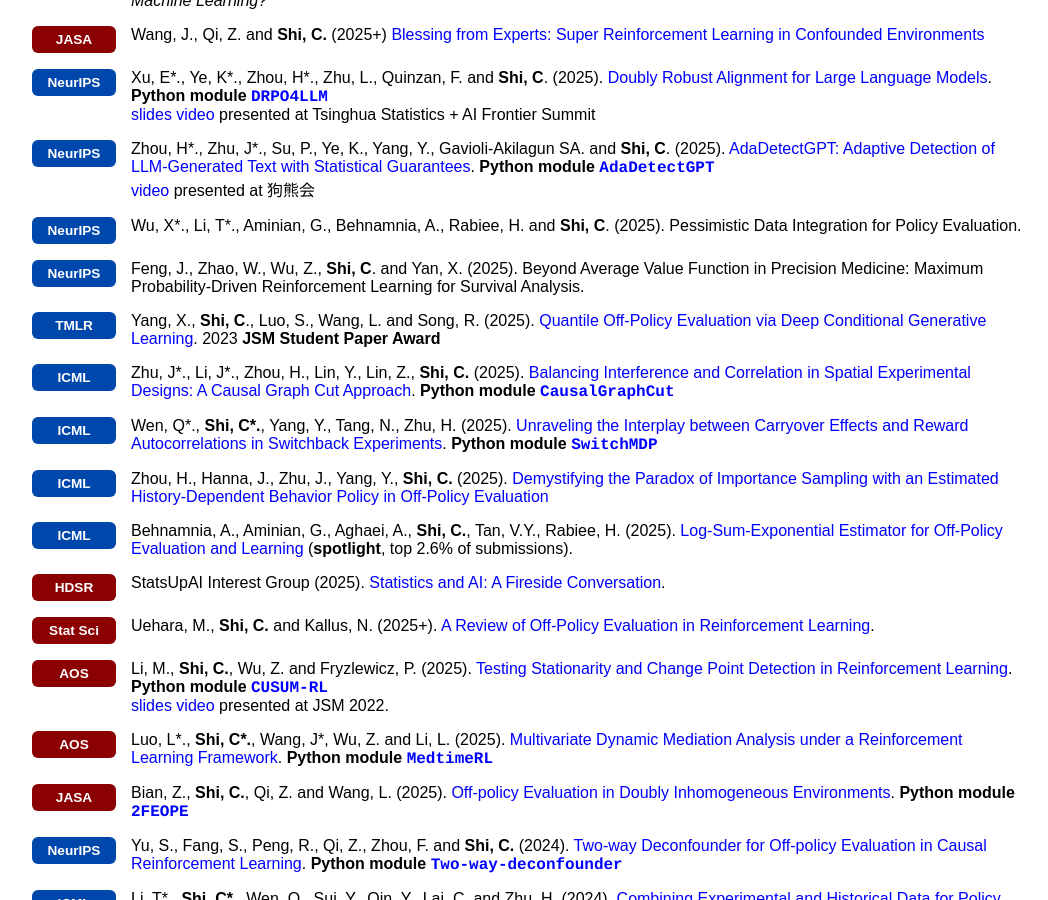
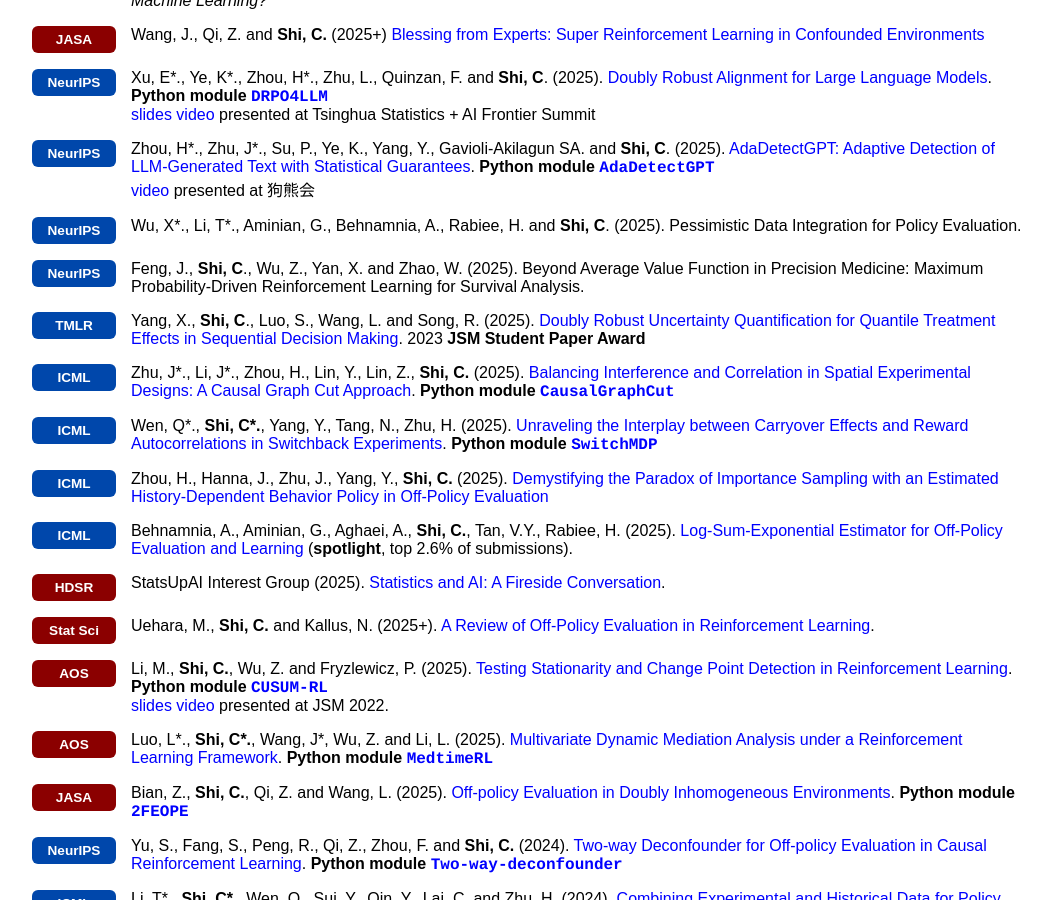
Before and after one commit to callmespring/callmespring.github.io, a Jekyll site: the page built from publication.md, in a window 1280 px wide and 900 px high, scrolled down 1035 px. Shown: the whole window, without its empty margins (111-1159 px from the left). Built offline with Jekyll 4.4.1, drawn with Linux system fonts in a browser that asks for light colours.

Commit message:
Update publication.md

```diff
--- a/publication.md
+++ b/publication.md
@@ -109,7 +109,7 @@ Hu, L\*., Li, M\*., **Shi, C.**, Wu, Z. and Fryzlewicz, P. [Doubly Inhomogeneous
     <span class="publication-logo-badge badge-ml">NeurIPS</span>
   </div>
   <div class="pub-content" style="flex: 1;">
-    Feng, J., Zhao, W., Wu, Z., <strong>Shi, C</strong>. and Yan, X. (2025). Beyond Average Value Function in Precision Medicine: Maximum Probability-Driven Reinforcement Learning for Survival Analysis.
+    Feng, J., <strong>Shi, C</strong>., Wu, Z., Yan, X. and Zhao, W. (2025). Beyond Average Value Function in Precision Medicine: Maximum Probability-Driven Reinforcement Learning for Survival Analysis.
   </div>
 </div>
 
@@ -118,7 +118,8 @@ Hu, L\*., Li, M\*., **Shi, C.**, Wu, Z. and Fryzlewicz, P. [Doubly Inhomogeneous
     <span class="publication-logo-badge badge-ml">TMLR</span>
   </div>
   <div class="pub-content" style="flex: 1;">
-    Yang, X., <strong>Shi, C</strong>., Luo, S., Wang, L. and Song, R. (2025). <a href="https://arxiv.org/abs/2212.14466">Quantile Off-Policy Evaluation via Deep Conditional Generative Learning</a>. 2023 <strong>JSM Student Paper Award</strong>
+    Yang, X., <strong>Shi, C</strong>., Luo, S., Wang, L. and Song, R. (2025). <a href="https://openreview.net/pdf?id=F0BwbieVws">Doubly Robust Uncertainty Quantification for
+Quantile Treatment Effects in Sequential Decision Making</a>. 2023 <strong>JSM Student Paper Award</strong>
   </div>
 </div>
 
```
